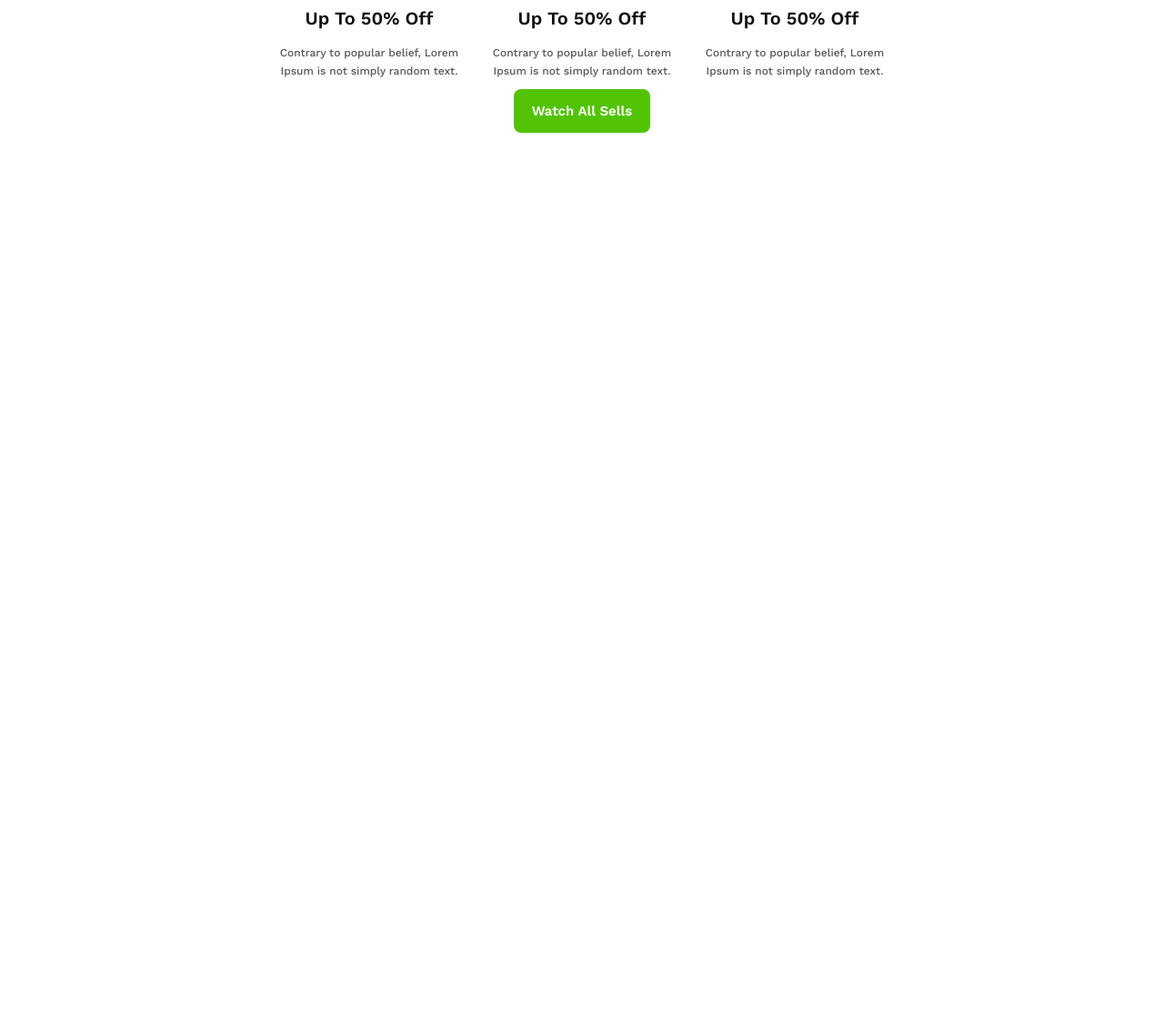
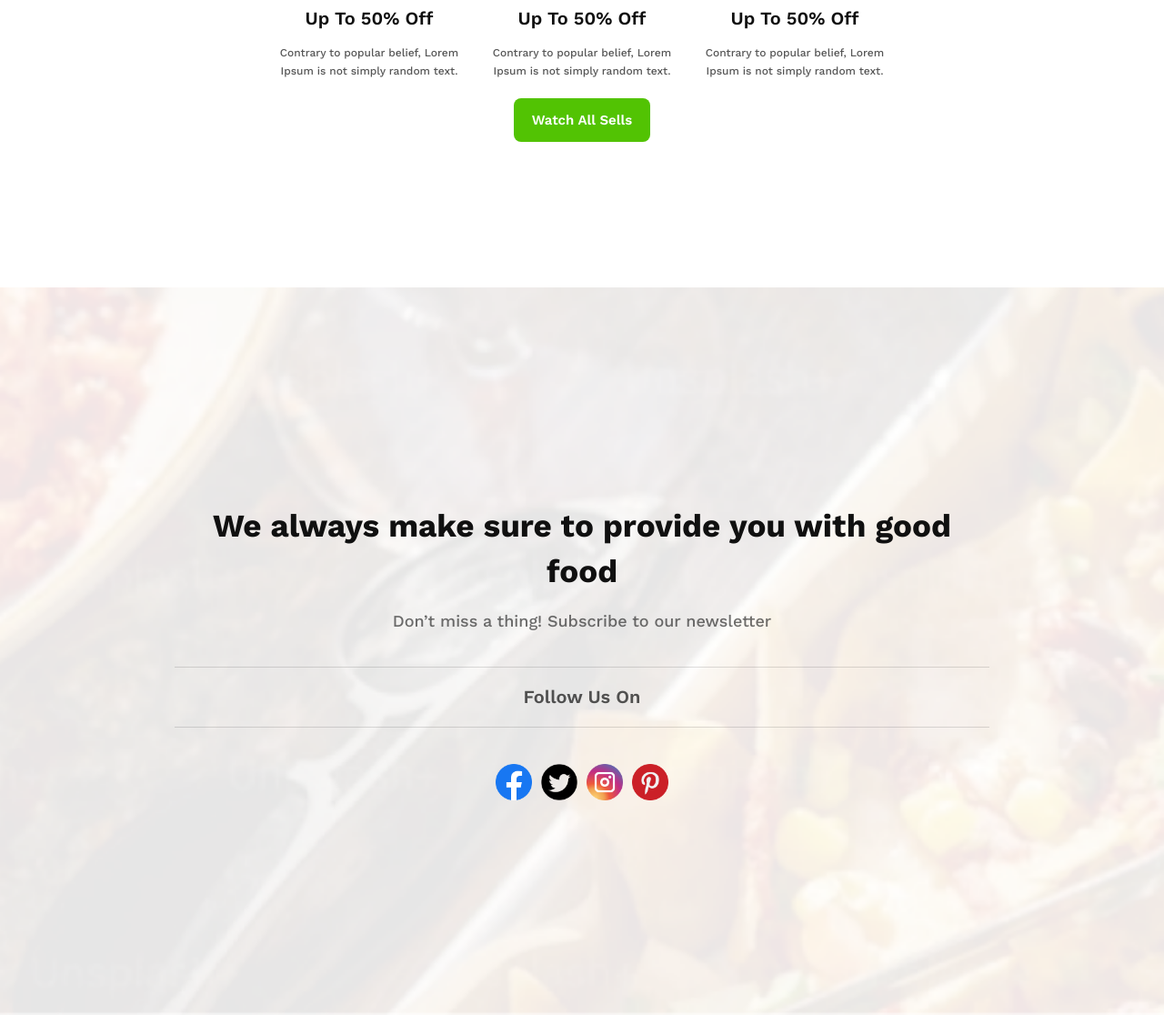
Before and after one commit to fardinfaruqi/PizzaHub--Simple-HTML5-CSS3-Website, a plain HTML site: page index.html in a window 1280 px wide. Shown: the part 1284-2400 px from the top of the page at 91% size. Before the commit the page ends 1600 px from the top, so only its background shows below. Drawn offline with nearby package versions, Linux system fonts and the light colour scheme.

Commit message:
added footer section

```diff
--- a/index.html
+++ b/index.html
@@ -9,8 +9,7 @@
 </head>
 
 <body>
-  <header>
-    <section id="hero">
+  <header id="hero">
     <div class="hero-content">
       <p class="subtitle">Savor the Flavors</p>
       <h1 class="title">Experience Culinary Excellence Food Experience</h1>
@@ -20,7 +19,6 @@
       </p>
       <button class="btn">Shop The Hotest Food</button>
     </div>
-    </section>
   </header>
 
   <main>
@@ -58,6 +56,21 @@
       </div>
     </section>
   </main>
+  <footer>
+    <div class="foot-div">
+      <p class="title">We always make sure to provide you with good food</p>
+      <p class="subtitle">Don’t miss a thing! Subscribe to our newsletter</p>
+      <div class="subtitle-2">
+        <p>Follow Us On</p>
+      </div>
+      <div class="socials">
+        <img class="icon" src="./assets/icons/facebook.png" alt="facebook icon">
+        <img class="icon" src="./assets/icons/twitter.png" alt="x icon">
+        <img class="icon" src="./assets/icons/instagram.png" alt="instagram icon">
+        <img class="icon" src="./assets/icons/pinterest.png" alt="pinterest icon">
+      </div>
+    </div>
+  </footer>
 </body>
 
 </html>
--- a/style/style.css
+++ b/style/style.css
@@ -25,6 +25,7 @@
   letter-spacing: 0%;
   text-align: center;
   border: none;
+  margin: 10px 0px;
 }
 
 #hero {
@@ -82,8 +83,6 @@
   background: rgb(255, 255, 255);
   text-align: center;
 }
-
-#card-box .container {}
 
 #card-box .container .subtitle {
   opacity: 0.6;
@@ -147,3 +146,66 @@
   letter-spacing: 0%;
   margin: 10px 0px;
 }
+
+footer .foot-div {
+  height: 100vh;
+  background-image: url("../assets/social-bg.png");
+  background-repeat: no-repeat;
+  background-size: cover;
+  background-position: center;
+  display: flex;
+  flex-direction: column;
+  justify-content: center;
+  align-items: center;
+  text-align: center;
+  padding: 0% 15%;
+}
+
+footer .foot-div .title {
+  color: rgb(16, 16, 16);
+  font-size: 35px;
+  font-weight: 700;
+  line-height: 50px;
+  letter-spacing: 0%;
+  margin: 10px 0px;
+}
+
+footer .foot-div .subtitle {
+  opacity: 0.6;
+  color: rgb(16, 16, 16);
+  font-family: Work Sans;
+  font-size: 18px;
+  font-weight: 500;
+  line-height: 20px;
+  letter-spacing: 0%;
+  text-align: left;
+  margin: 10px 0px;
+}
+
+footer .foot-div .subtitle-2 {
+  box-sizing: border-box;
+  width: 100%;
+  border-bottom: 1px solid rgba(16, 16, 16, 0.2);
+  border-top: 1px solid rgba(16, 16, 16, 0.2);
+  padding: 20px 5px;
+  margin: 30px 0px;
+  color: rgb(16, 16, 16);
+  font-size: 20px;
+  font-weight: 600;
+  line-height: 25px;
+  letter-spacing: 0%;
+  opacity: 0.7;
+}
+
+footer .foot-div .socials {
+  display: flex;
+  justify-content: center;
+  align-items: center;
+  gap: 10px;
+  margin: 10px 0px;
+}
+
+footer .foot-div .socials .icon {
+  height: 40px;
+  width: 40px;
+}
```
Also changed, not shown: assets/icons/facebook.png (added), assets/icons/instagram.png (added), assets/icons/pinterest.png (added), assets/icons/twitter.png (added), 1 other file. Lines whose indentation alone changed are shown as unchanged.
